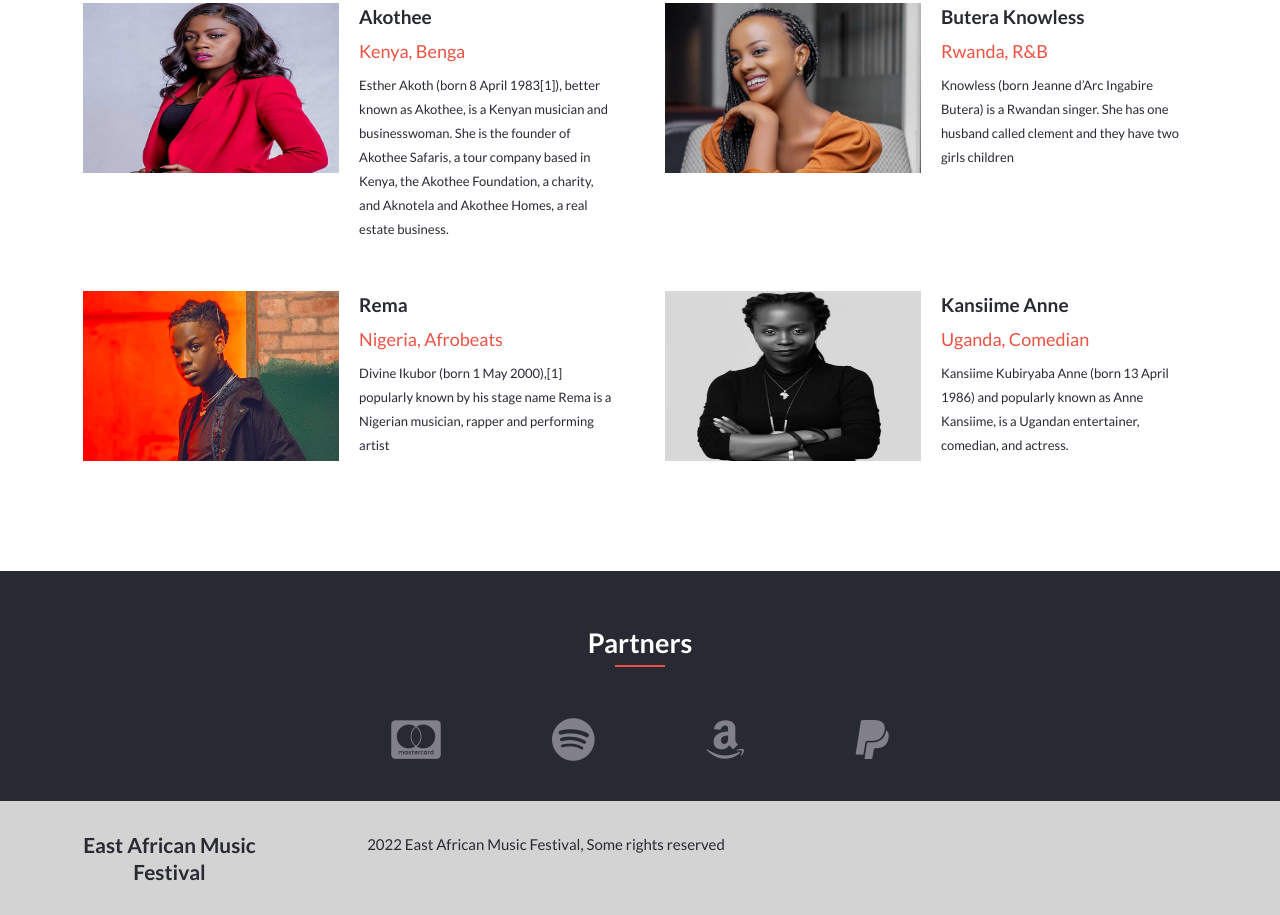
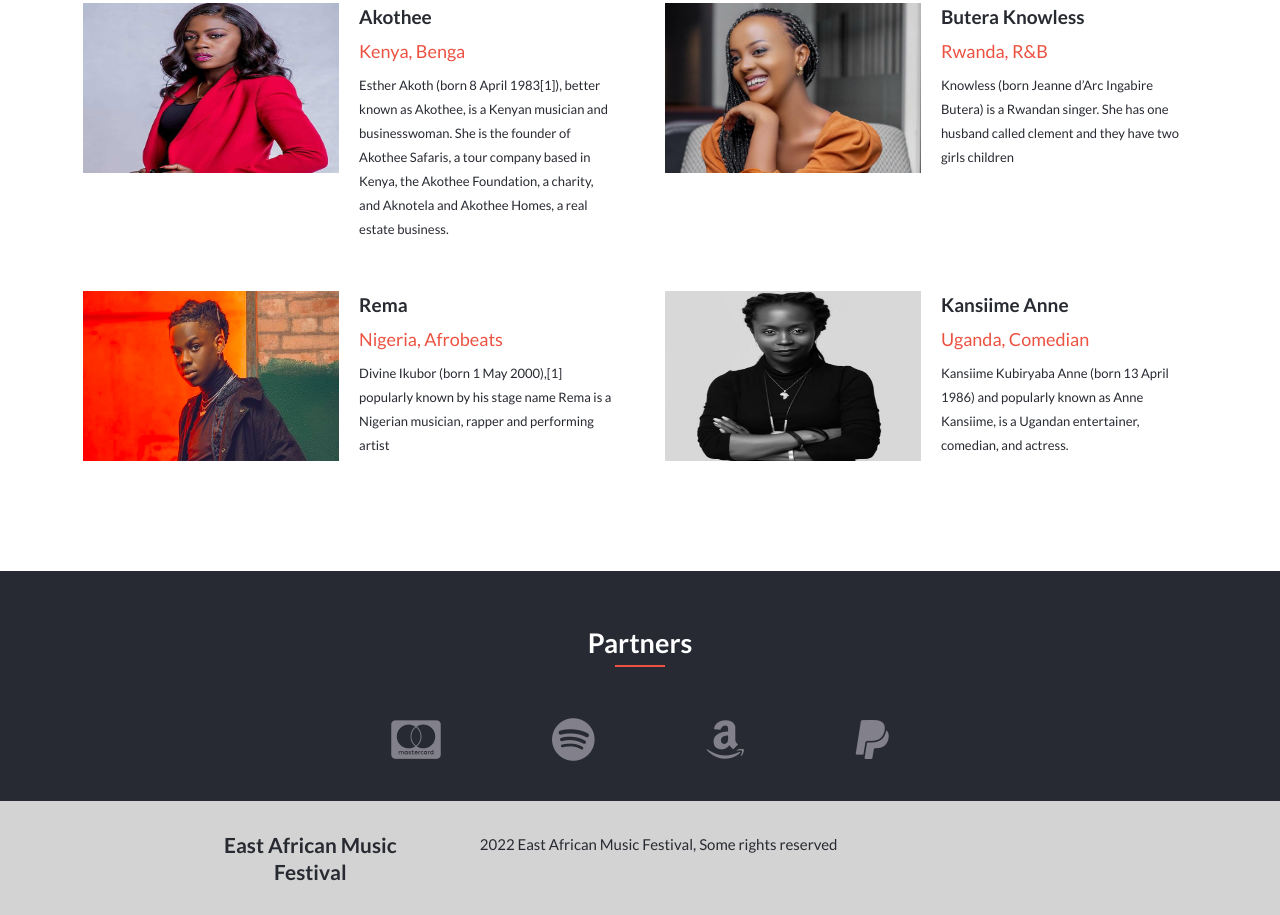
Before and after one commit to rugwizangoga/East-African-Music-Festival-, a website: page index.html in a window 1280 px wide. Shown: the part 1953-2868 px from the top of the page. Drawn offline with Linux system fonts and the light colour scheme.

Commit message:
Update style.css

```diff
--- a/style.css
+++ b/style.css
@@ -514,6 +514,10 @@ hr {
     font-size: 13px;
   }
 
+  .footer .content {
+    width: 65%;
+  }
+
   .aboutfooter {
     background-color: #272a31;
   }
```
